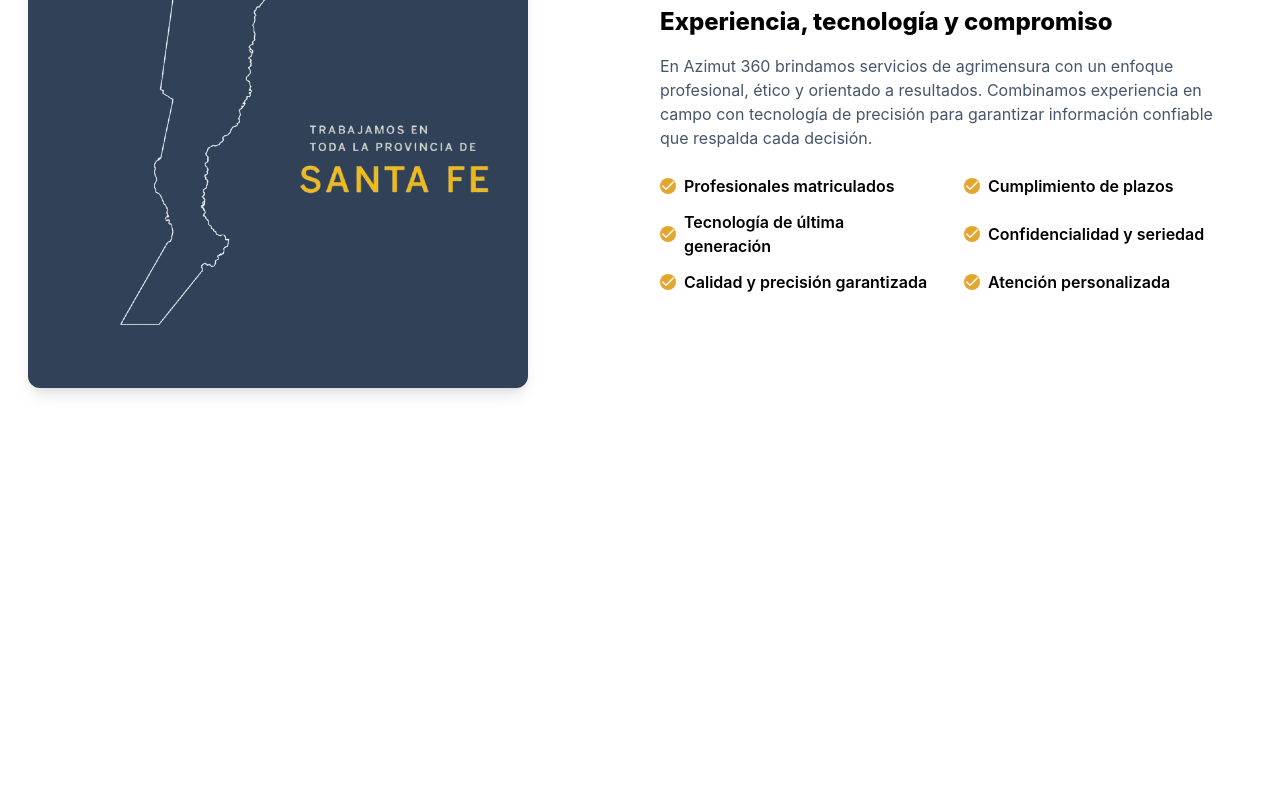
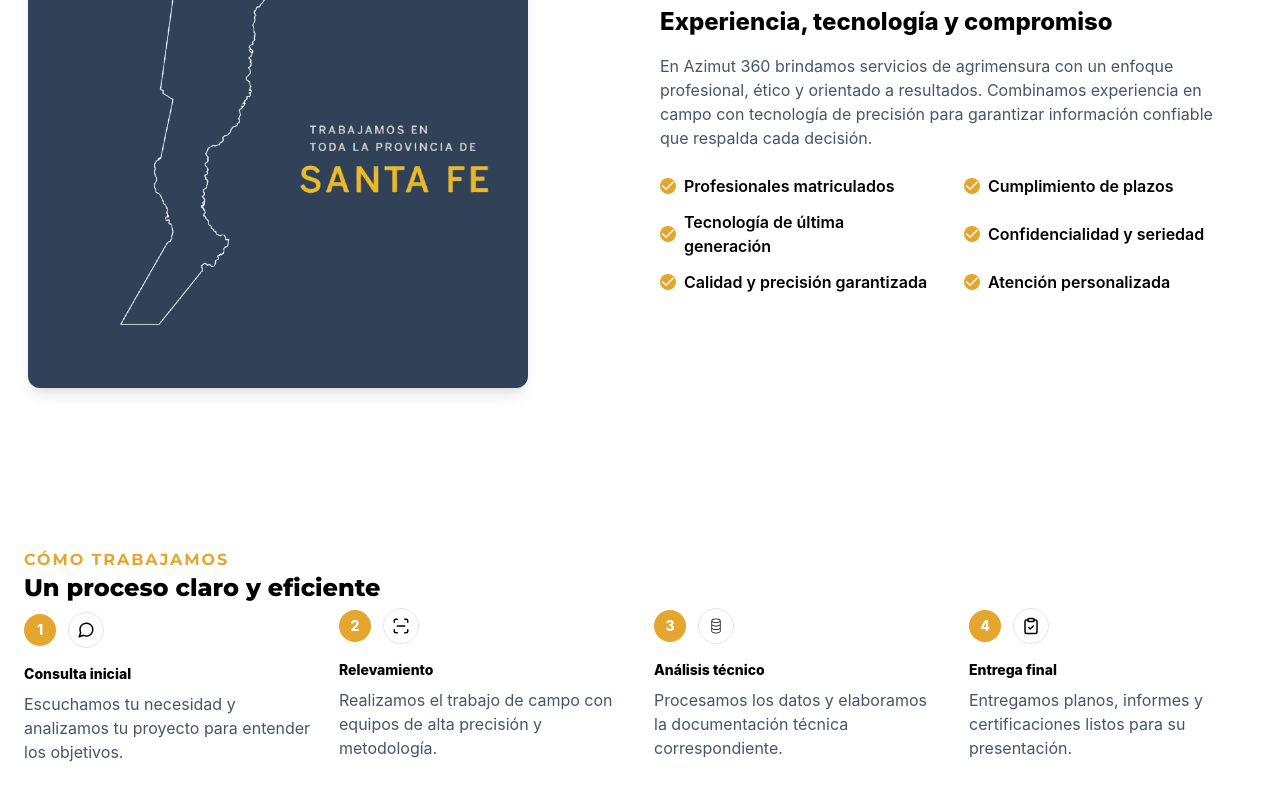
Before and after one commit to BrianMarchese/Azimut-360, a React (Vite) app: page / in a window 1280 px wide. Shown: the part 1566-2366 px from the top of the page. Before the commit the page ends 2034 px from the top, so only its background shows below. Built offline with nearby package versions, Linux system fonts and the light colour scheme.

Commit message:
agregado de apartado proceso

```diff
--- a/src/App.jsx
+++ b/src/App.jsx
@@ -1,6 +1,7 @@
 import { About } from "./components/About"
 import { Hero } from "./components/Hero"
 import { Navbar } from "./components/Navbar"
+import { Proceso } from "./components/Proceso"
 import { Services } from "./components/Services"
 
 function App() {
@@ -12,6 +13,7 @@
         <Hero />
         <Services />
         <About />
+        <Proceso />
       </main>
     </>
   )
--- a/src/components/About.jsx
+++ b/src/components/About.jsx
@@ -30,7 +30,7 @@
                 <img src="./nosotros.png" alt="imagen provincia santa fe" className="w-125 min-h-78 rounded-xl object-cover shadow-lg bg-slate-700 " />
                 <div className="relative py-4 lg:px-4 md:px-5">
                     <p className="text-secondary uppercase tracking-[.12em] font-bold font-heading">Sobre nosotros</p>
-                    <h2 className="font-extrabold text-2xl">Experiencia, tecnología y compromiso</h2>
+                    <p className="font-extrabold text-2xl">Experiencia, tecnología y compromiso</p>
                     <p className="relative mt-4 max-w-3xl text-md text-slate-600">En Azimut 360 brindamos servicios de agrimensura con un enfoque profesional, ético y orientado a resultados. Combinamos experiencia en campo con tecnología de precisión para garantizar información confiable que respalda cada decisión.</p>
                     <div className="relative mt-6 grid gap-x-8 gap-y-3 sm:grid-cols-2">
                         {
--- a/src/components/Navbar.jsx
+++ b/src/components/Navbar.jsx
@@ -8,8 +8,8 @@
     { name: 'Inicio', href: '#inicio' },
     { name: 'Servicios', href: '#servicios' },
     { name: 'Nosotros', href: '#nosotros' },
+    { name: 'Proceso', href: '#proceso' },
     { name: 'Proyectos', href: '#proyectos' },
-    { name: 'Proceso', href: '#proceso' },
     { name: 'FAQ', href: '#faq' },
     { name: 'Contacto', href: '#contacto' },
   ];
--- /dev/null
+++ b/src/components/Proceso.jsx
@@ -0,0 +1,62 @@
+import { CiDatabase } from "react-icons/ci"
+import { FiMessageCircle } from "react-icons/fi"
+import { LuClipboardCheck, LuScanLine } from "react-icons/lu"
+
+export const Proceso = () => {
+    return (
+        <section id="proceso" className="py-20">
+            <div className="container mx-auto">
+                <div className="font-heading px-6">
+                   <p className="text-secondary uppercase tracking-[.12em] font-bold">Cómo trabajamos</p>
+                   <p className="text-2xl font-extrabold max-w-sm">Un proceso claro y eficiente</p>
+                </div>
+                {/* GRID CONTAINER */ }
+                <div className="grid gap-7 sm:grid-cols-2 lg:grid-cols-4 px-6">
+                    <article className="pt-2">
+                        <div className="mb-4 flex items-center gap-3">
+                            <span className="flex h-8 w-8 items-center justify-center rounded-full bg-secondary text-sm font-extrabold text-white ">1</span>
+                            <span className="flex items-center justify-center h-9 w-9 rounded-full border border-slate-200 bg-white text-lg text-black">
+                                <FiMessageCircle />
+                            </span>
+                        </div>
+                        <p className="mb-2 text-sm font-extrabold">Consulta inicial</p>
+                        <p className="text-slate-600">Escuchamos tu necesidad y analizamos tu proyecto para entender los objetivos.</p>
+                    </article>
+
+                     <article className="pt-1">
+                        <div className="mb-4 flex items-center gap-3">
+                            <span className="flex h-8 w-8 items-center justify-center rounded-full bg-secondary text-sm font-extrabold text-white ">2</span>
+                            <span className="flex items-center justify-center h-9 w-9 rounded-full border border-slate-200 bg-white text-lg text-black">
+                                <LuScanLine />
+                            </span>
+                        </div>
+                        <p className="mb-2 text-sm font-extrabold">Relevamiento</p>
+                        <p className="text-slate-600">Realizamos el trabajo de campo con equipos de alta precisión y metodología.</p>
+                    </article>
+
+                     <article className="pt-1">
+                        <div className="mb-4 flex items-center gap-3">
+                            <span className="flex h-8 w-8 items-center justify-center rounded-full bg-secondary text-sm font-extrabold text-white ">3</span>
+                            <span className="flex items-center justify-center h-9 w-9 rounded-full border border-slate-200 bg-white text-lg text-black">
+                                <CiDatabase/>
+                            </span>
+                        </div>
+                        <p className="mb-2 text-sm font-extrabold">Análisis técnico</p>
+                        <p className="text-slate-600">Procesamos los datos y elaboramos la documentación técnica correspondiente.</p>
+                    </article>
+
+                     <article className="pt-1">
+                        <div className="mb-4 flex items-center gap-3">
+                            <span className="flex h-8 w-8 items-center justify-center rounded-full bg-secondary text-sm font-extrabold text-white ">4</span>
+                            <span className="flex items-center justify-center h-9 w-9 rounded-full border border-slate-200 bg-white text-lg text-black">
+                                <LuClipboardCheck />
+                            </span>
+                        </div>
+                        <p className="mb-2 text-sm font-extrabold">Entrega final</p>
+                        <p className="text-slate-600">Entregamos planos, informes y certificaciones listos para su presentación.</p>
+                    </article>
+                </div>
+            </div>
+        </section>
+    )
+}
--- a/src/components/Services.jsx
+++ b/src/components/Services.jsx
@@ -19,7 +19,7 @@
         <section id="servicios" className="py-20 px-5 font-body ">
             <div className="container mx-auto md:px-6 px-2 ">
                 <div className="font-heading">
-                    <p className="text-secondary uppercase tracking-[.12em]">Servicios</p>
+                    <p className="text-secondary uppercase tracking-[.12em] font-bold">Servicios</p>
                     <h2 className="text-2xl font-extrabold max-w-sm">Soluciones integrales en agrimensura</h2>
                 </div>
 
```
